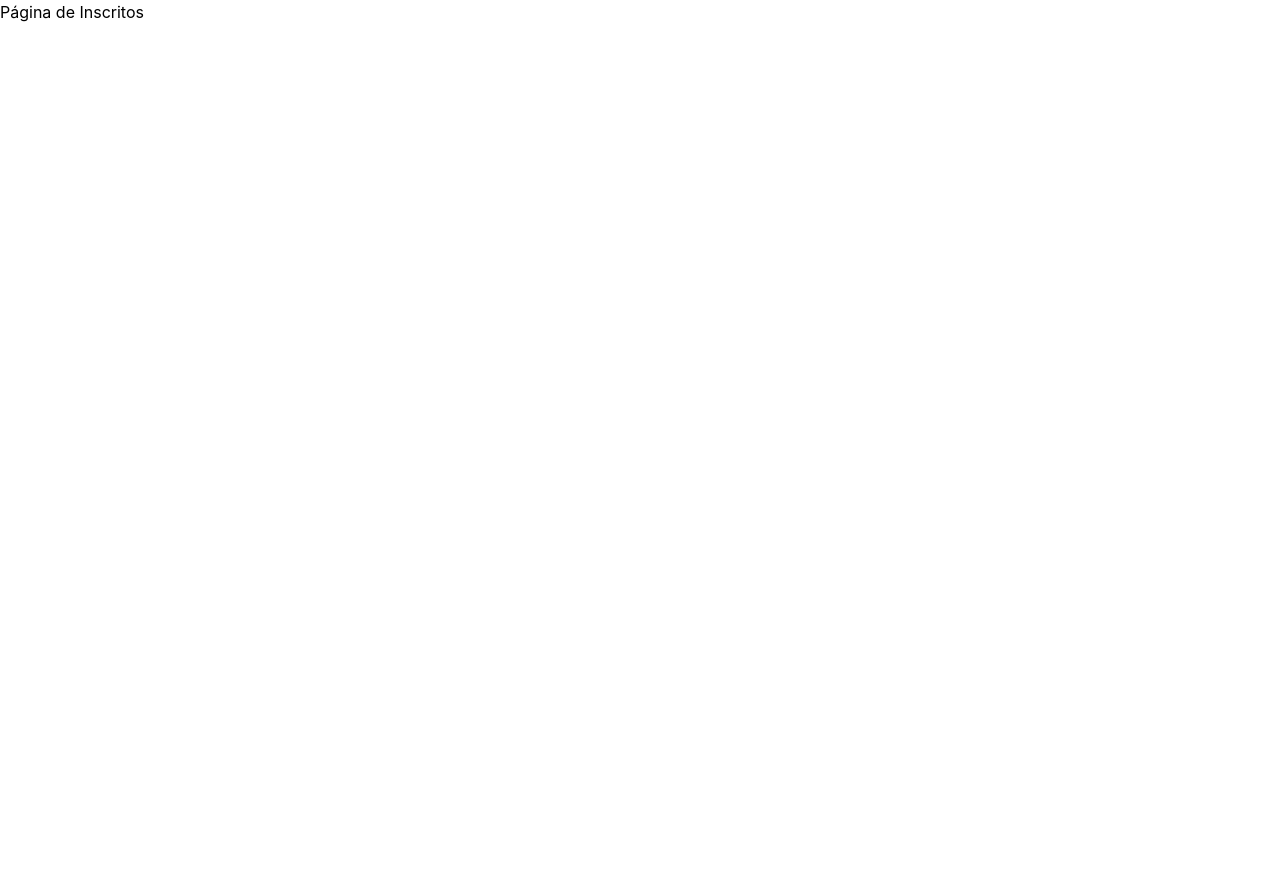
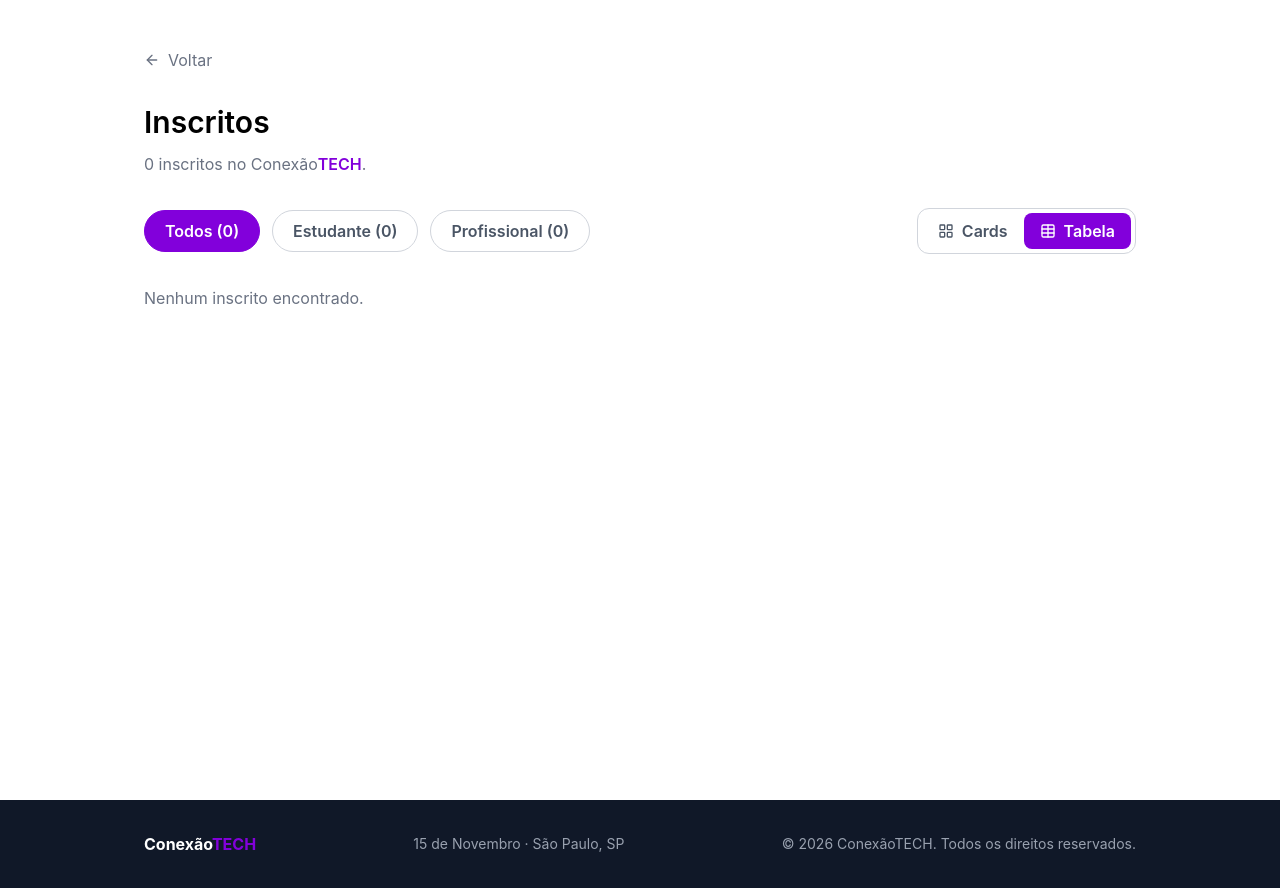
Before and after one commit to WilliamKunzler/inscricao_eventos, a React (Vite) app in the folder frontend/: page /inscritos in a window 1280 px wide. Before the commit the page ends 800 px from the top, so only its background shows below. Built offline with nearby package versions, Linux system fonts and the light colour scheme.

Commit message:
criação da página de inscritos

```diff
--- /dev/null
+++ b/frontend/src/components/BadgeIngresso.jsx
@@ -0,0 +1,11 @@
+const rotulos = { estudante: "Estudante", profissional: "Profissional" };
+
+function BadgeIngresso({ tipo }) {
+    return (
+        <span className={`rounded-full px-3 py-1 text-sm font-semibold ${tipo === "estudante" ? "bg-purple-100 text-purple-700" : "bg-indigo-100 text-indigo-800"}`}>
+            {rotulos[tipo]}
+        </span>
+    );
+}
+
+export default BadgeIngresso;
--- /dev/null
+++ b/frontend/src/components/CardInscrito.jsx
@@ -0,0 +1,35 @@
+import { Mail, Phone, Trash2 } from "lucide-react";
+import BadgeIngresso from "./BadgeIngresso";
+
+function CardInscrito({ inscrito, onExcluir }) {
+    const { nome, email, telefone, tipoIngresso } = inscrito;
+
+    return (
+        <li className="flex flex-col gap-3 rounded-2xl border border-gray-200 p-6 shadow-sm">
+            <div className="flex items-start justify-between gap-3">
+                <h2 className="text-lg font-semibold">{nome}</h2>
+                <BadgeIngresso tipo={tipoIngresso} />
+            </div>
+            <p className="flex items-center gap-2 text-gray-600 break-all">
+                <Mail size={16} className="shrink-0" />
+                {email}
+            </p>
+            <div className="flex items-center justify-between gap-3">
+                <p className="flex items-center gap-2 text-gray-600">
+                    <Phone size={16} className="shrink-0" />
+                    {telefone || "Não informado"}
+                </p>
+                <button
+                    type="button"
+                    onClick={() => onExcluir(inscrito)}
+                    aria-label={`Excluir ${nome}`}
+                    className="rounded-lg p-2 text-gray-400 hover:bg-red-50 hover:text-red-600 cursor-pointer transition-colors"
+                >
+                    <Trash2 size={18} />
+                </button>
+            </div>
+        </li>
+    );
+}
+
+export default CardInscrito;
--- /dev/null
+++ b/frontend/src/components/TabelaInscritos.jsx
@@ -0,0 +1,44 @@
+import { Trash2 } from "lucide-react";
+import BadgeIngresso from "./BadgeIngresso";
+
+function TabelaInscritos({ inscritos, onExcluir }) {
+    return (
+        <div className="overflow-x-auto rounded-2xl border border-gray-200 shadow-sm">
+            <table className="w-full text-left">
+                <thead className="bg-gray-900 text-sm text-white">
+                    <tr>
+                        <th className="px-6 py-3 font-semibold">Nome</th>
+                        <th className="px-6 py-3 font-semibold">E-mail</th>
+                        <th className="px-6 py-3 font-semibold">Telefone</th>
+                        <th className="px-6 py-3 font-semibold">Ingresso</th>
+                        <th className="px-6 py-3 font-semibold text-right">Ações</th>
+                    </tr>
+                </thead>
+                <tbody>
+                    {inscritos.map((inscrito) => (
+                        <tr key={inscrito.id} className="odd:bg-white even:bg-purple-50 hover:bg-purple-100 transition-colors">
+                            <td className="px-6 py-4 font-semibold whitespace-nowrap">{inscrito.nome}</td>
+                            <td className="px-6 py-4 text-gray-600">{inscrito.email}</td>
+                            <td className="px-6 py-4 text-gray-600 whitespace-nowrap">{inscrito.telefone || "Não informado"}</td>
+                            <td className="px-6 py-4">
+                                <BadgeIngresso tipo={inscrito.tipoIngresso} />
+                            </td>
+                            <td className="px-6 py-4 text-right">
+                                <button
+                                    type="button"
+                                    onClick={() => onExcluir(inscrito)}
+                                    aria-label={`Excluir ${inscrito.nome}`}
+                                    className="rounded-lg p-2 text-gray-400 hover:bg-red-50 hover:text-red-600 cursor-pointer transition-colors"
+                                >
+                                    <Trash2 size={18} />
+                                </button>
+                            </td>
+                        </tr>
+                    ))}
+                </tbody>
+            </table>
+        </div>
+    );
+}
+
+export default TabelaInscritos;
--- a/frontend/src/pages/Inscritos.jsx
+++ b/frontend/src/pages/Inscritos.jsx
@@ -1,7 +1,104 @@
+import { useState } from "react";
+import { Link } from "react-router";
+import { ArrowLeft, LayoutGrid, Table } from "lucide-react";
+import Swal from "sweetalert2";
+import Footer from "../components/Footer";
+import CardInscrito from "../components/CardInscrito";
+import TabelaInscritos from "../components/TabelaInscritos";
+
+const inscritosIniciais = [];
+
+const filtros = [
+    { valor: "todos", rotulo: "Todos" },
+    { valor: "estudante", rotulo: "Estudante" },
+    { valor: "profissional", rotulo: "Profissional" },
+];
+
+const visualizacoes = [
+    { valor: "cards", rotulo: "Cards", icone: LayoutGrid },
+    { valor: "tabela", rotulo: "Tabela", icone: Table },
+];
+
 function InscritosPage() {
+    const [inscritos, setInscritos] = useState(inscritosIniciais);
+    const [filtro, setFiltro] = useState("todos");
+    const [visualizacao, setVisualizacao] = useState("tabela");
+
+    const visiveis = filtro === "todos" ? inscritos : inscritos.filter((i) => i.tipoIngresso === filtro);
+
+    const contar = (valor) => (valor === "todos" ? inscritos.length : inscritos.filter((i) => i.tipoIngresso === valor).length);
+
+    const excluir = async ({ id, nome }) => {
+        const { isConfirmed } = await Swal.fire({
+            icon: "warning",
+            title: "Excluir inscrição?",
+            text: `A inscrição de ${nome} será removida.`,
+            showCancelButton: true,
+            confirmButtonText: "Excluir",
+            cancelButtonText: "Cancelar",
+            confirmButtonColor: "#dc2626",
+        });
+        if (isConfirmed) setInscritos((prev) => prev.filter((i) => i.id !== id));
+    };
 
     return (
-        <h1>Página de Inscritos</h1>
+        <div>
+            <section className="px-10 md:px-24 xl:px-36 py-12 min-h-screen flex flex-col gap-8">
+                <Link to="/" className="flex items-center gap-2 text-gray-500 hover:text-purple-700 w-fit">
+                    <ArrowLeft size={16} />
+                    Voltar
+                </Link>
+
+                <div className="flex flex-col gap-3">
+                    <h1 className="text-3xl font-semibold">Inscritos</h1>
+                    <p className="text-gray-500">
+                        {visiveis.length} {visiveis.length === 1 ? "inscrito" : "inscritos"} no Conexão<span className="text-purple-700 font-semibold">TECH</span>.
+                    </p>
+                </div>
+
+                <div className="flex flex-wrap items-center justify-between gap-4">
+                    <div className="flex flex-wrap gap-3">
+                        {filtros.map(({ valor, rotulo }) => (
+                            <button
+                                key={valor}
+                                type="button"
+                                onClick={() => setFiltro(valor)}
+                                className={`rounded-3xl border px-5 py-2 font-semibold cursor-pointer transition-colors ${filtro === valor ? "bg-purple-700 border-purple-700 text-white" : "border-gray-300 text-gray-600 hover:border-purple-700 hover:text-purple-700"}`}
+                            >
+                                {rotulo} ({contar(valor)})
+                            </button>
+                        ))}
+                    </div>
+
+                    <div className="flex rounded-xl border border-gray-300 p-1">
+                        {visualizacoes.map(({ valor, rotulo, icone: Icone }) => (
+                            <button
+                                key={valor}
+                                type="button"
+                                onClick={() => setVisualizacao(valor)}
+                                className={`flex items-center gap-2 rounded-lg px-4 py-1.5 font-semibold cursor-pointer transition-colors ${visualizacao === valor ? "bg-purple-700 text-white" : "text-gray-600 hover:text-purple-700"}`}
+                            >
+                                <Icone size={16} />
+                                {rotulo}
+                            </button>
+                        ))}
+                    </div>
+                </div>
+
+                {visiveis.length === 0 ? (
+                    <p className="text-gray-500">Nenhum inscrito encontrado.</p>
+                ) : visualizacao === "cards" ? (
+                    <ul className="grid gap-4 md:grid-cols-2 xl:grid-cols-3">
+                        {visiveis.map((inscrito) => (
+                            <CardInscrito key={inscrito.id} inscrito={inscrito} onExcluir={excluir} />
+                        ))}
+                    </ul>
+                ) : (
+                    <TabelaInscritos inscritos={visiveis} onExcluir={excluir} />
+                )}
+            </section>
+            <Footer />
+        </div>
     )
 }
 
```
